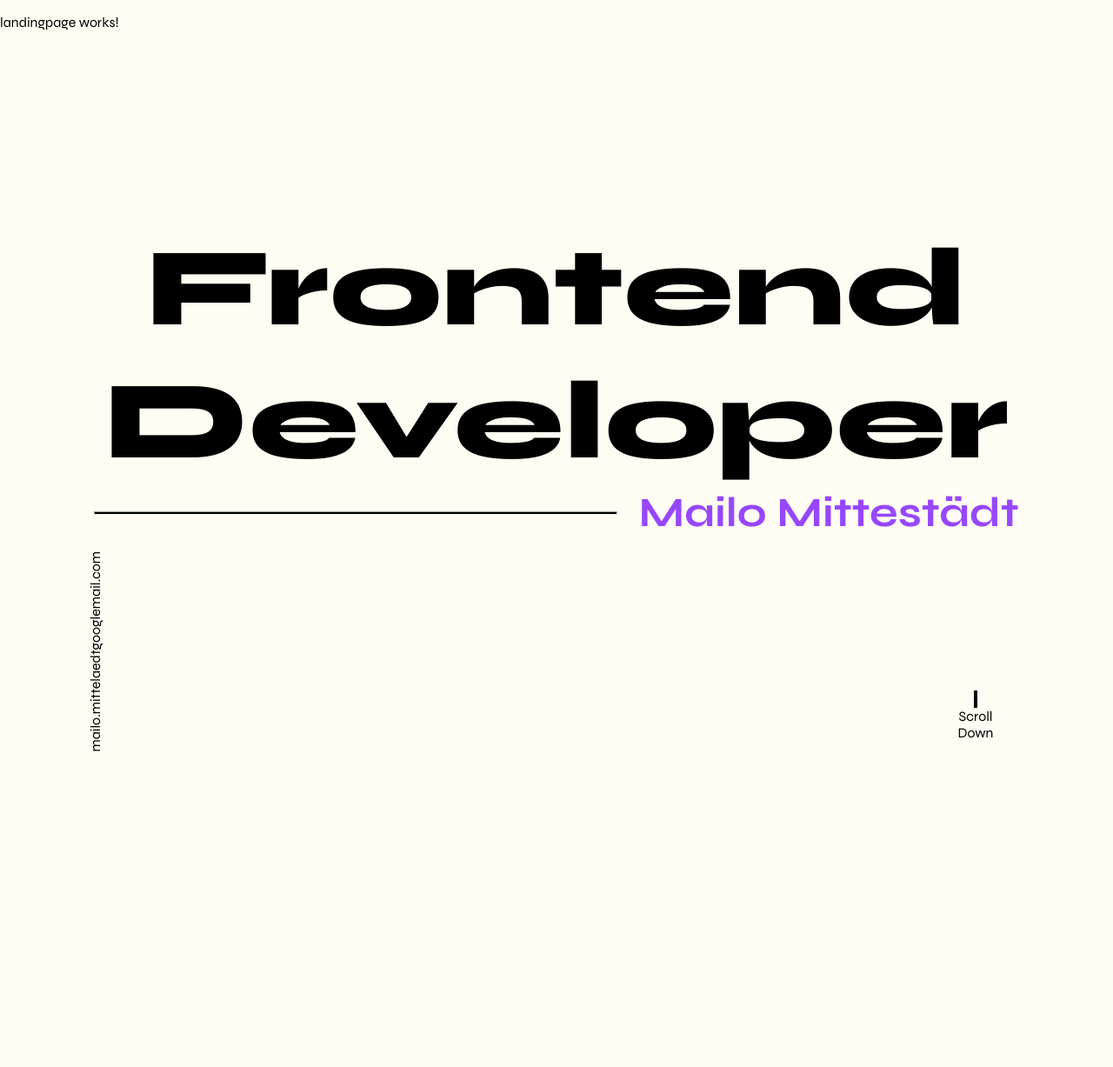
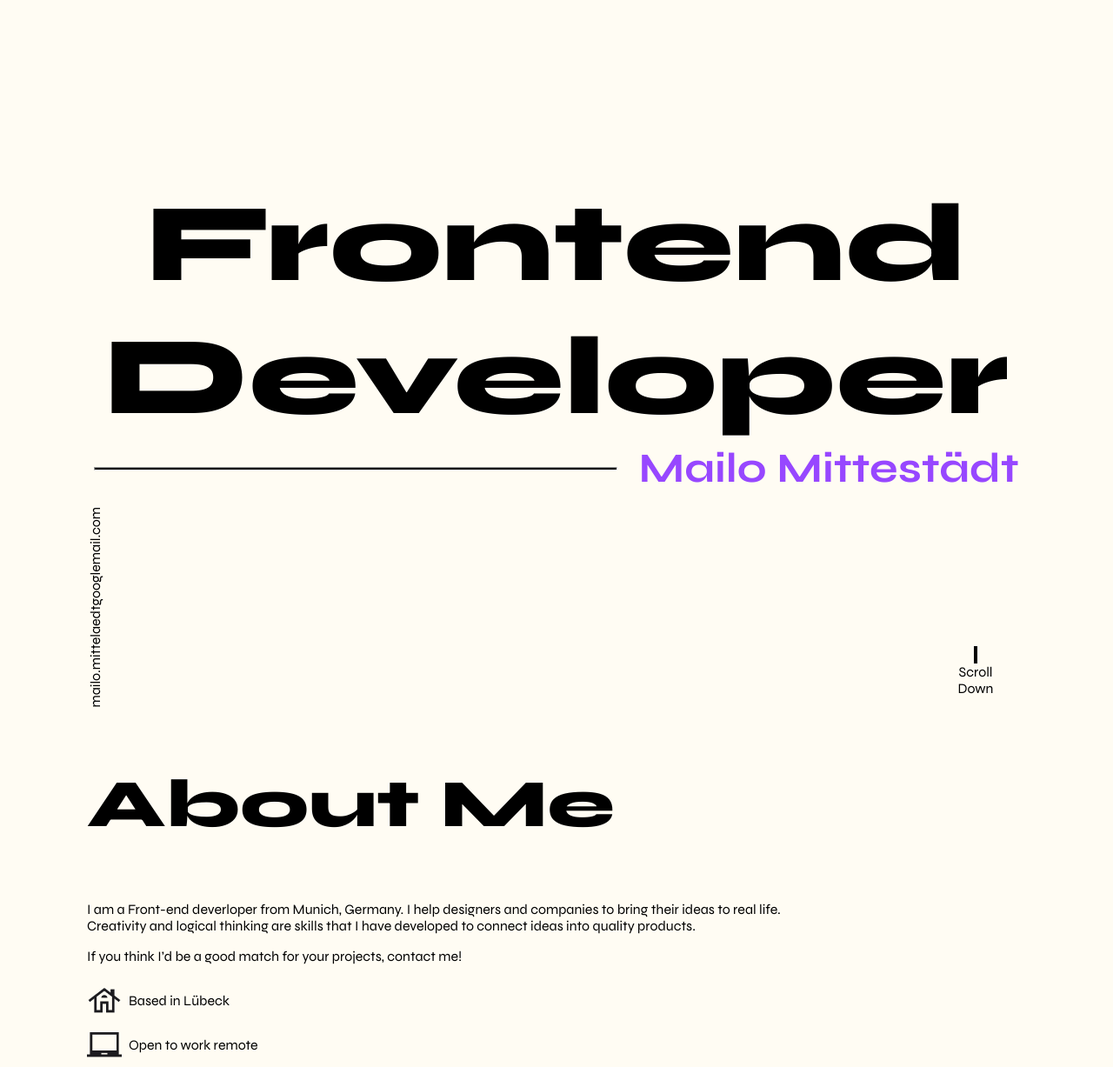
Before and after one commit to nurcoda/Portfolio, an Angular app: page / in a window 1280 px wide. Shown: the whole page at 87% size. Before the commit the page ends 865 px from the top, so only its background shows below. Built offline with nearby package versions, Linux system fonts and the light colour scheme.

Commit message:
app intigiert

```diff
--- a/src/app/app.component.html
+++ b/src/app/app.component.html
@@ -1,2 +1,2 @@
-<app-landingpage></app-landingpage>
+<app-main></app-main>
 <router-outlet></router-outlet>
--- a/src/app/main/aboutme/aboutme.component.html
+++ b/src/app/main/aboutme/aboutme.component.html
@@ -1,4 +1,3 @@
-<p>aboutme works!</p>
 <div class="about-me">
     <h2>About Me</h2>
     <div>
--- a/src/app/main/landingpage/landingpage.component.html
+++ b/src/app/main/landingpage/landingpage.component.html
@@ -1,4 +1,3 @@
-<p>landingpage works!</p>
 <div class="hero">
     <h1 class="font-Syne">Frontend</h1>
     <h1 class="font-Syne"> Developer</h1>
--- a/src/app/main/main.component.html
+++ b/src/app/main/main.component.html
@@ -1 +1,2 @@
-<p>main works!</p>
+<app-landingpage></app-landingpage>
+<app-aboutme></app-aboutme>
```
